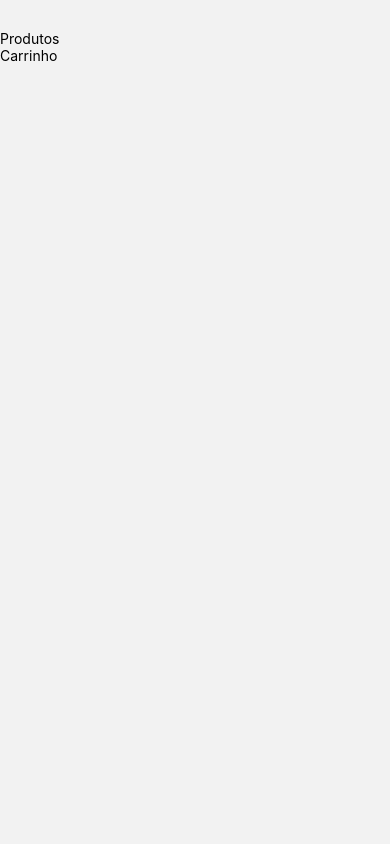
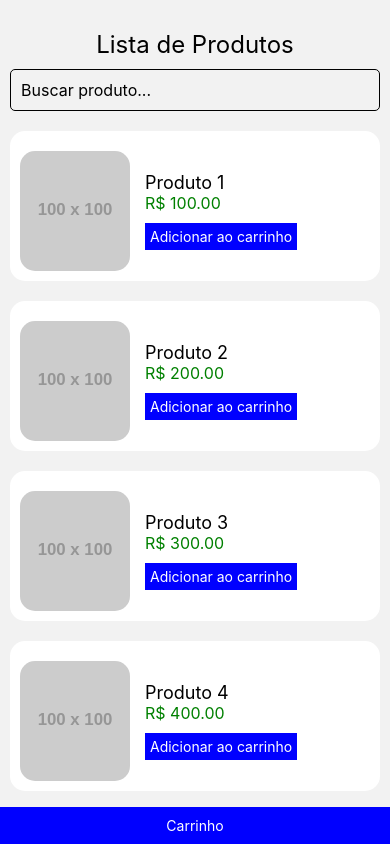
Before and after one commit to lppellin/rn-app-ecommerce, a React Native app: screen /Produtos in a window 390 px wide. Built offline with nearby package versions, Linux system fonts and the light colour scheme.

Commit message:
update tela produtos

```diff
--- a/src/components/CardProduto.tsx
+++ b/src/components/CardProduto.tsx
@@ -1,18 +1,44 @@
-import { Image, Text, TouchableOpacity, View } from "react-native";
+import { Image, StyleSheet, Text, TouchableOpacity, View } from "react-native";
 
-export default function CardProduto(item) {
+interface CardProdutoProps {
+    nome: string;
+    foto: string;
+    preco: number;
+    onAddToCart: () => void;
+}
+
+export default function CardProduto({ nome, foto, preco, onAddToCart }: CardProdutoProps) {
     return (
-        <View>
-            <Image
+        <View style={styles.container}>
 
-            />
 
-            <Text> {item.nome}</Text>
-            <Text> {item.preco}</Text>
+            <View style={[{ flexDirection: 'row', alignItems: 'center', marginTop: 10 }]}>
+                <Image
+                    source={{ uri: foto }}
+                    style={{ width: 110, height: 120, borderRadius: 15, marginRight: 15 }}
+                />
 
-            <TouchableOpacity>
-                <Text>Adicionar ao carrinho</Text>
-            </TouchableOpacity>
+                <View>
+                    <Text style={{ fontSize: 18 }}>{nome}</Text>
+
+                    <Text style={{ fontSize: 16, color: 'green' }}>R$ {preco.toFixed(2)}</Text>
+
+                    <TouchableOpacity onPress={onAddToCart} style={{ padding: 5, backgroundColor: 'blue', marginTop: 10 }}>
+                        <Text style={{ color: 'white' }}>Adicionar ao carrinho</Text>
+                    </TouchableOpacity>
+                </View>
+
+            </View>
         </View>
-    )
+    );
 }
+
+const styles = StyleSheet.create({
+    container: {
+        margin: 10,
+        padding: 10,
+        borderRadius: 15,
+        minWidth: '85%',
+        backgroundColor: 'white',
+    },
+})
--- a/src/screens/Produtos.tsx
+++ b/src/screens/Produtos.tsx
@@ -1,18 +1,74 @@
-import { Image, Text, TouchableOpacity, View } from "react-native";
+import { SafeAreaView, ScrollView, Text, TextInput, TouchableOpacity, View } from "react-native";
+import { useState, useEffect, useContext } from "react";
+import { CartContext } from "../context/CarrinhoContext";
+import CardProduto from "../components/CardProduto";
 
 export default function Produtos({ navigation }) {
+    const [produtos, setProdutos] = useState([
+        { id: 1, nome: "Produto 1", foto: "https://via.placeholder.com/100", preco: 100.00 },
+        { id: 2, nome: "Produto 2", foto: "https://via.placeholder.com/100", preco: 200.00 },
+        { id: 3, nome: "Produto 3", foto: "https://via.placeholder.com/100", preco: 300.00 },
+        { id: 4, nome: "Produto 4", foto: "https://via.placeholder.com/100", preco: 400.00 },
+    ]);
+
+    const [busca, setBusca] = useState('');
+    const [produtosFiltrados, setProdutosFiltrados] = useState(produtos);
+
+    // Puxando o contexto
+    const { adicionarAoCarrinho } = useContext(CartContext);
+
+    useEffect(() => {
+        if (busca === '') {
+            setProdutosFiltrados(produtos);
+        } else {
+            const produtosFiltrados = produtos.filter(produto =>
+                produto.nome.toLowerCase().includes(busca.toLowerCase())
+            );
+            setProdutosFiltrados(produtosFiltrados);
+        }
+    }, [busca, produtos]);
+
     return (
-        <View>
-            <Text>Produtos</Text>
+        <SafeAreaView style={{ flex: 1 }}>
+            <Text style={{ fontSize: 24, textAlign: 'center' }}>Lista de Produtos</Text>
+
+            <TextInput
+                placeholder="Buscar produto..."
+                value={busca}
+                onChangeText={setBusca}
+                style={{
+                    margin: 10,
+                    padding: 10,
+                    borderWidth: 1,
+                    borderRadius: 5,
+                    fontSize: 16
+                }}
+            />
+
+            <ScrollView>
+                {produtosFiltrados.length > 0 ? (
+                    produtosFiltrados.map(produto => (
+                        <CardProduto
+                            key={produto.id}
+                            nome={produto.nome}
+                            foto={produto.foto}
+                            preco={produto.preco}
+                            onAddToCart={() => adicionarAoCarrinho(produto)}
+                        />
+                    ))
+                ) : (
+                    <Text style={{ textAlign: 'center', marginTop: 20 }}>Nenhum produto encontrado</Text>
+                )}
+            </ScrollView>
 
             <TouchableOpacity
                 onPress={() => navigation.navigate('Carrinho')}
+                style={{ padding: 10, backgroundColor: 'blue', alignItems: 'center', justifyContent: 'center' }}
             >
-                <Image />
-                <Text>Carrinho</Text>
+                <Text style={{ color: 'white' }}>Carrinho</Text>
 
             </TouchableOpacity>
 
-        </View>
+        </SafeAreaView>
     );
 }
```
